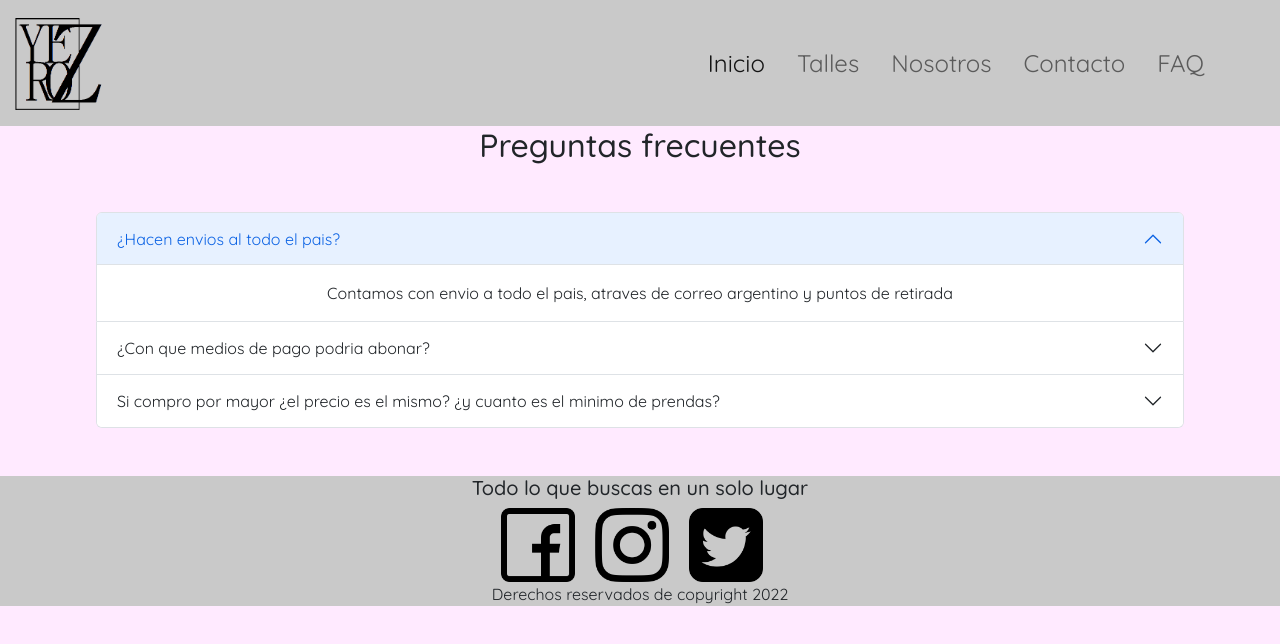
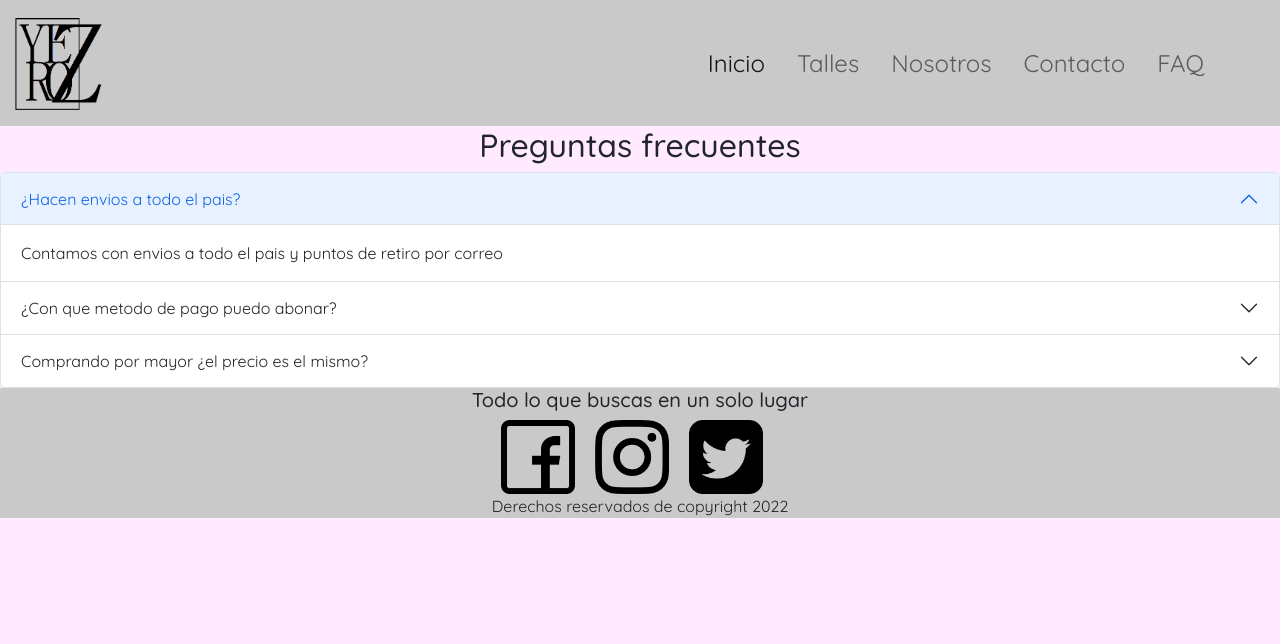
Before and after one commit to TPZdev/Proyecto-final-PAZTobias, a plain HTML site: page faq/faq.html in a window 1280 px wide. Drawn offline with nearby package versions, Linux system fonts and the light colour scheme.

Commit message:
preg y resp

```diff
--- a/faq/faq.html
+++ b/faq/faq.html
@@ -80,74 +80,74 @@
     </header>
     <main>
       <h2 class="text-center">Preguntas frecuentes</h2>
-      <div class="accordion px-5 m-5" id="accordionPanelsStayOpenExample">
-        <div class="accordion-item text-center">
-          <h2 class="accordion-header" id="panelsStayOpen-headingOne">
+      <div class="accordion" id="accordionExample">
+        <div class="accordion-item">
+          <h2 class="accordion-header" id="headingOne">
             <button
               class="accordion-button"
               type="button"
               data-bs-toggle="collapse"
-              data-bs-target="#panelsStayOpen-collapseOne"
+              data-bs-target="#collapseOne"
               aria-expanded="true"
-              aria-controls="panelsStayOpen-collapseOne"
+              aria-controls="collapseOne"
             >
-              ¿Hacen envios al todo el pais?
+              ¿Hacen envios a todo el pais?
             </button>
           </h2>
           <div
-            id="panelsStayOpen-collapseOne"
+            id="collapseOne"
             class="accordion-collapse collapse show"
-            aria-labelledby="panelsStayOpen-headingOne"
+            aria-labelledby="headingOne"
+            data-bs-parent="#accordionExample"
           >
             <div class="accordion-body">
-              Contamos con envio a todo el pais, atraves de correo argentino y
-              puntos de retirada
+              Contamos con envios a todo el pais y puntos de retiro por correo
             </div>
           </div>
         </div>
-        <div class="accordion-item text-center">
-          <h2 class="accordion-header" id="panelsStayOpen-headingTwo">
+        <div class="accordion-item">
+          <h2 class="accordion-header" id="headingTwo">
             <button
               class="accordion-button collapsed"
               type="button"
               data-bs-toggle="collapse"
-              data-bs-target="#panelsStayOpen-collapseTwo"
+              data-bs-target="#collapseTwo"
               aria-expanded="false"
-              aria-controls="panelsStayOpen-collapseTwo"
+              aria-controls="collapseTwo"
             >
-              ¿Con que medios de pago podria abonar?
+              ¿Con que metodo de pago puedo abonar?
             </button>
           </h2>
           <div
-            id="panelsStayOpen-collapseTwo"
+            id="collapseTwo"
             class="accordion-collapse collapse"
-            aria-labelledby="panelsStayOpen-headingTwo"
+            aria-labelledby="headingTwo"
+            data-bs-parent="#accordionExample"
           >
             <div class="accordion-body">
-              Podes abonarlo con cualquier tarjeta de debito, credito hasta 6
-              cuotas sin intereses, efectivo, mercado pago o transferencia
-              bancaria
+              Los metodos de pago que disponemos son: efectivo, transferencia,
+              tarjeta de debito, credito con 3 cuotas sin interes y mercado pago
             </div>
           </div>
         </div>
-        <div class="accordion-item text-center">
-          <h2 class="accordion-header" id="panelsStayOpen-headingThree">
+        <div class="accordion-item">
+          <h2 class="accordion-header" id="headingThree">
             <button
               class="accordion-button collapsed"
               type="button"
               data-bs-toggle="collapse"
-              data-bs-target="#panelsStayOpen-collapseThree"
+              data-bs-target="#collapseThree"
               aria-expanded="false"
-              aria-controls="panelsStayOpen-collapseThree"
+              aria-controls="collapseThree"
             >
-              Si compro por mayor ¿el precio es el mismo? ¿y cuanto es el minimo
-              de prendas?
+              Comprando por mayor ¿el precio es el mismo?
             </button>
           </h2>
           <div
-            id="panelsStayOpen-collapseThree"
+            id="collapseThree"
             class="accordion-collapse collapse"
-            aria-labelledby="panelsStayOpen-headingThree"
+            aria-labelledby="headingThree"
+            data-bs-parent="#accordionExample"
           >
             <div class="accordion-body">
               Comprando mas de 6 prendas tenes un 20% de descuento en el total
```
